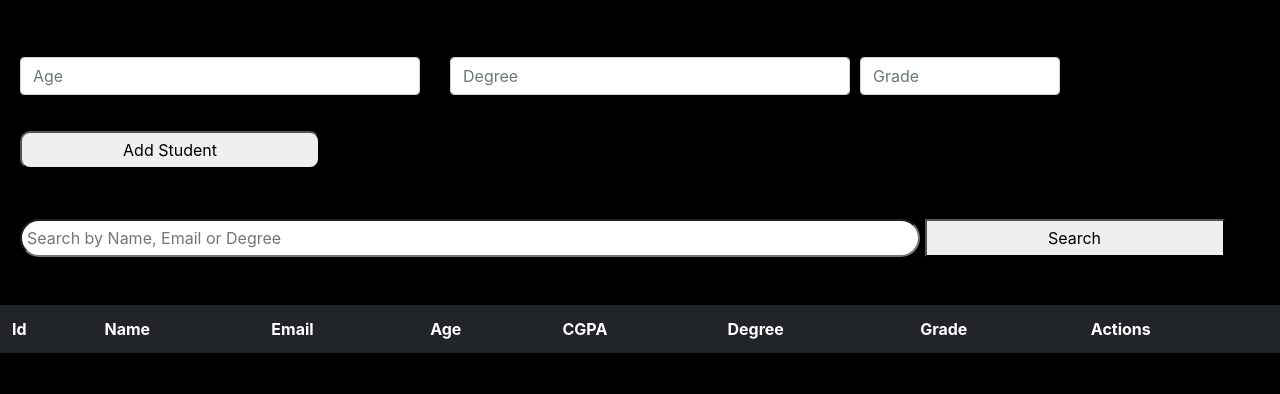
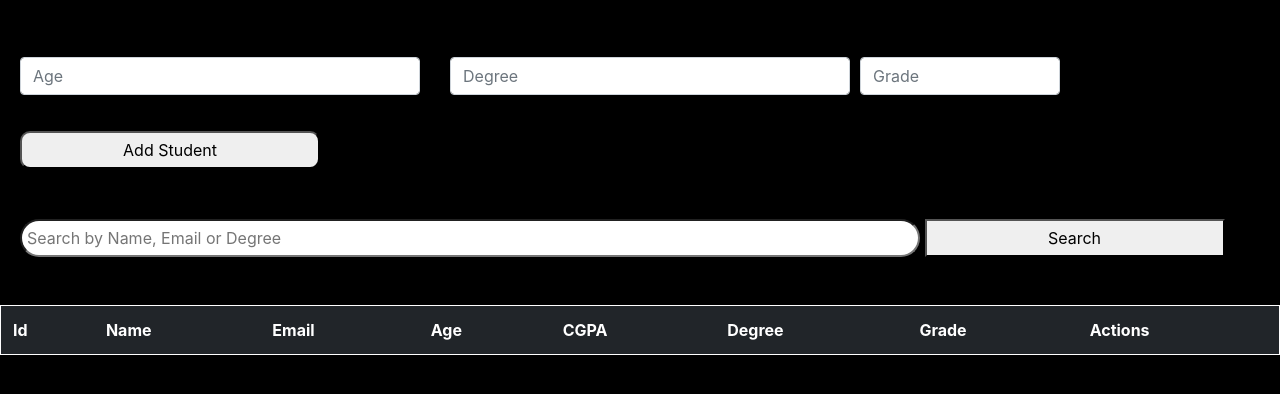
Before and after one commit to Luckygadjet/Module-F2-Test, a plain HTML site: page index.html in a window 1280 px wide. Shown: the part 176-570 px from the top of the page. Drawn offline with nearby package versions, Linux system fonts and the light colour scheme.

Commit message:
Update styles.css

```diff
--- a/styles.css
+++ b/styles.css
@@ -1,5 +1,8 @@
 body{
     background-color: black !important;
+}
+table {
+  border: 1px solid white;
 }
 .heading {
     display: flex;
```
